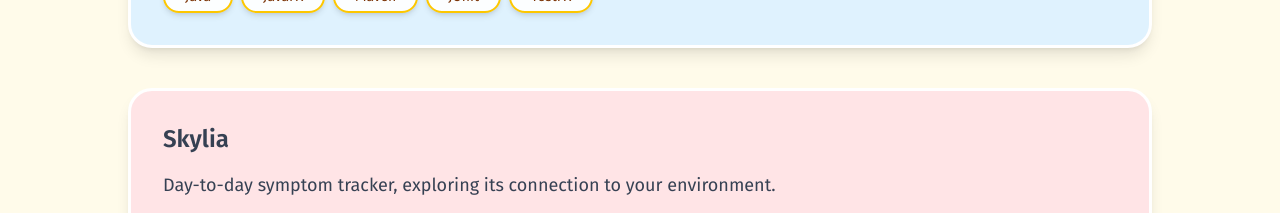
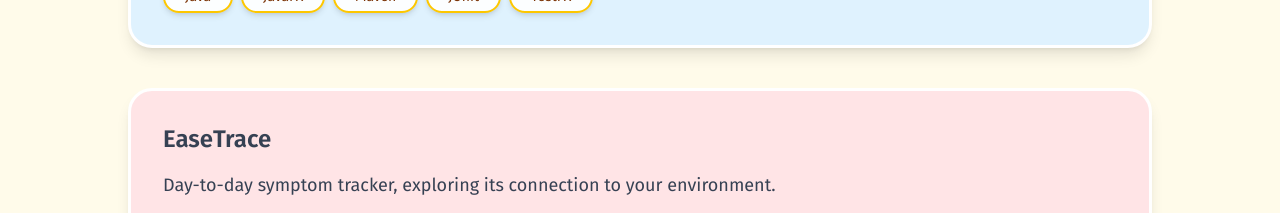
Before and after one commit to ca-Stella/ca-stella.github.io, a React (Vite) app: page / in a window 1280 px wide. Shown: the part 1980-2193 px from the top of the page. Built offline with nearby package versions, Linux system fonts and the light colour scheme; a web font is replaced by a local one.

Commit message:
Update EaseTrace

```diff
--- a/src/App.tsx
+++ b/src/App.tsx
@@ -5,7 +5,7 @@ import "./App.css";
 import HomePage from "./components/HomePage"
 import StudyDashboard from "./projects/StudyDashboard"
 // import GoosePark from "./projects/GoosePark"
-// import Skylia from "./projects/Skylia"
+// import EaseTrace from "./projects/EaseTrace"
 import ComingSoon from "./projects/ComingSoon"
 import Cognia from "./projects/Cognia"
 
@@ -24,7 +24,7 @@ export default function App() {
     <Routes>
       <Route path="/" element={<HomePage />} />
       {/* <Route path="/projects/skylia" element={<Skylia />} /> */}
-      <Route path="/projects/skylia" element={<ComingSoon />} />
+      <Route path="/projects/easetrace" element={<ComingSoon />} />
       {/* <Route path="/projects/goose-park" element={<GoosePark />} /> */}
       <Route path="/projects/goose-park" element={<ComingSoon />} />
       <Route path="/projects/study-dashboard" element={<StudyDashboard />} />
--- a/src/components/Projects.tsx
+++ b/src/components/Projects.tsx
@@ -2,7 +2,7 @@ import { motion, AnimatePresence } from "motion/react";
 // import { Section } from "../layout/Section";
 import { useState } from "react";
 // import { Link } from "react-router-dom";
-// import Skylia from "../projects/Skylia";
+// import EaseTrace from "../projects/EaseTrace";
 // import GoosePark from "../projects/GoosePark";
 import Cognia from "../projects/Cognia";
 import StudyDashboard from "../projects/StudyDashboard";
@@ -34,13 +34,13 @@ export default function Projects() {
       expanded: ComingSoon,
     },
     {
-      title: "Skylia",
+      title: "EaseTrace",
       description:
         "Day-to-day symptom tracker, exploring its connection to your environment.",
       tags: ["Typescript", "Next.js", "TailwindCSS", "Vite"],
       bgColor: "bg-rose-100",
-      slug: "skylia",
-      fileName: "Skylia",
+      slug: "easetrace",
+      fileName: "EaseTrace",
       expanded: ComingSoon,
     },
     {
@@ -67,7 +67,6 @@ export default function Projects() {
   };
   // TODO: Add project
   return (
-    <>
       <section
         id="projects"
         className="pb-36 flex flex-col items-center sm:px-24 md:px-12 -mb-24"
@@ -174,7 +173,6 @@ export default function Projects() {
             );
           })}
         </motion.div>
-      </section>{" "}
-    </>
+      </section>
   );
 }
--- a/src/projects/CogniaParts.tsx
+++ b/src/projects/CogniaParts.tsx
@@ -1,4 +1,4 @@
-import type { ProjectPart } from "./types";
+import type { ProjectPart } from "../layout/ProjectPart";
 
 export const parts: ProjectPart[] = [
   {
```
Also changed, not shown: src/projects/EaseTrace.tsx (renamed from src/projects/Skylia.tsx).
